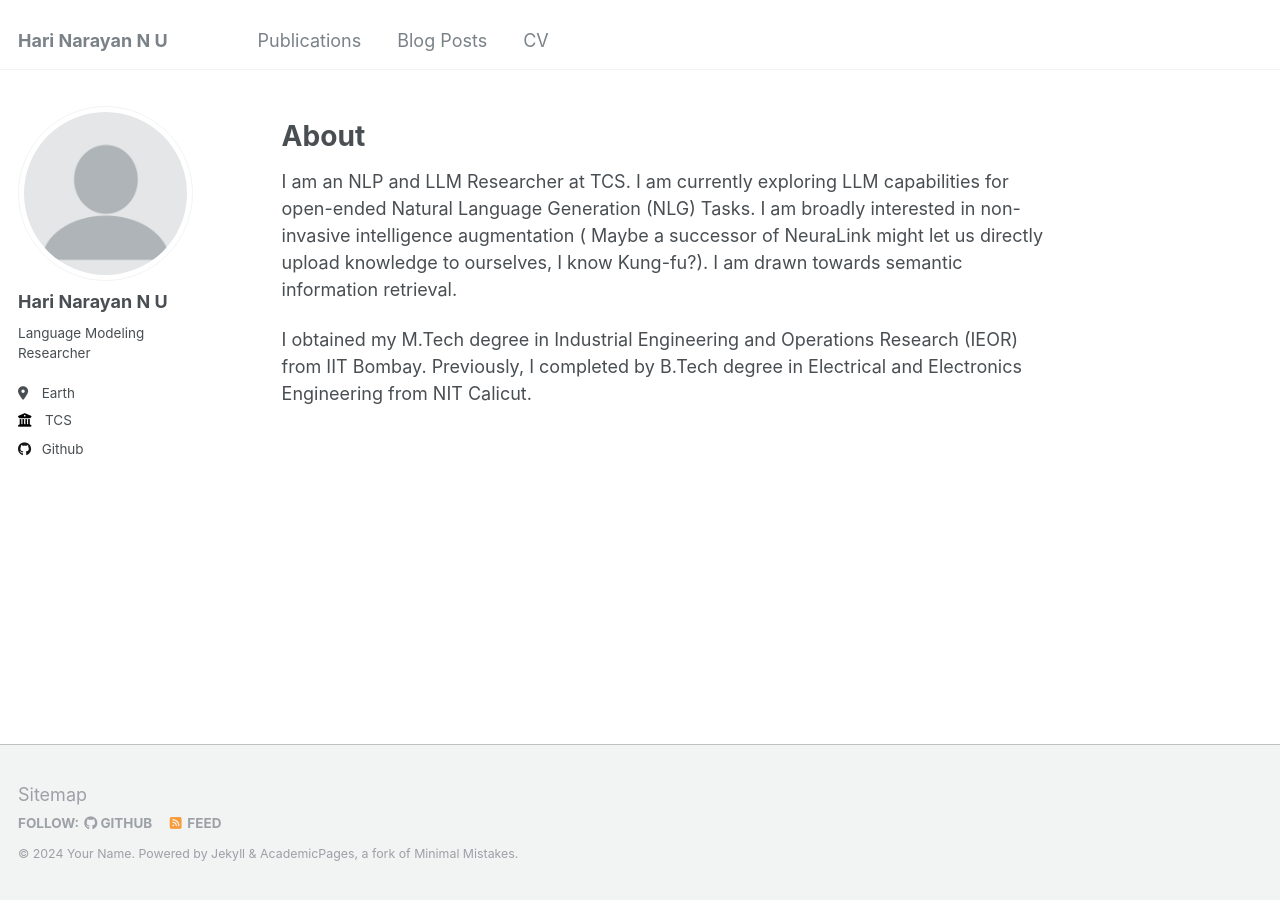
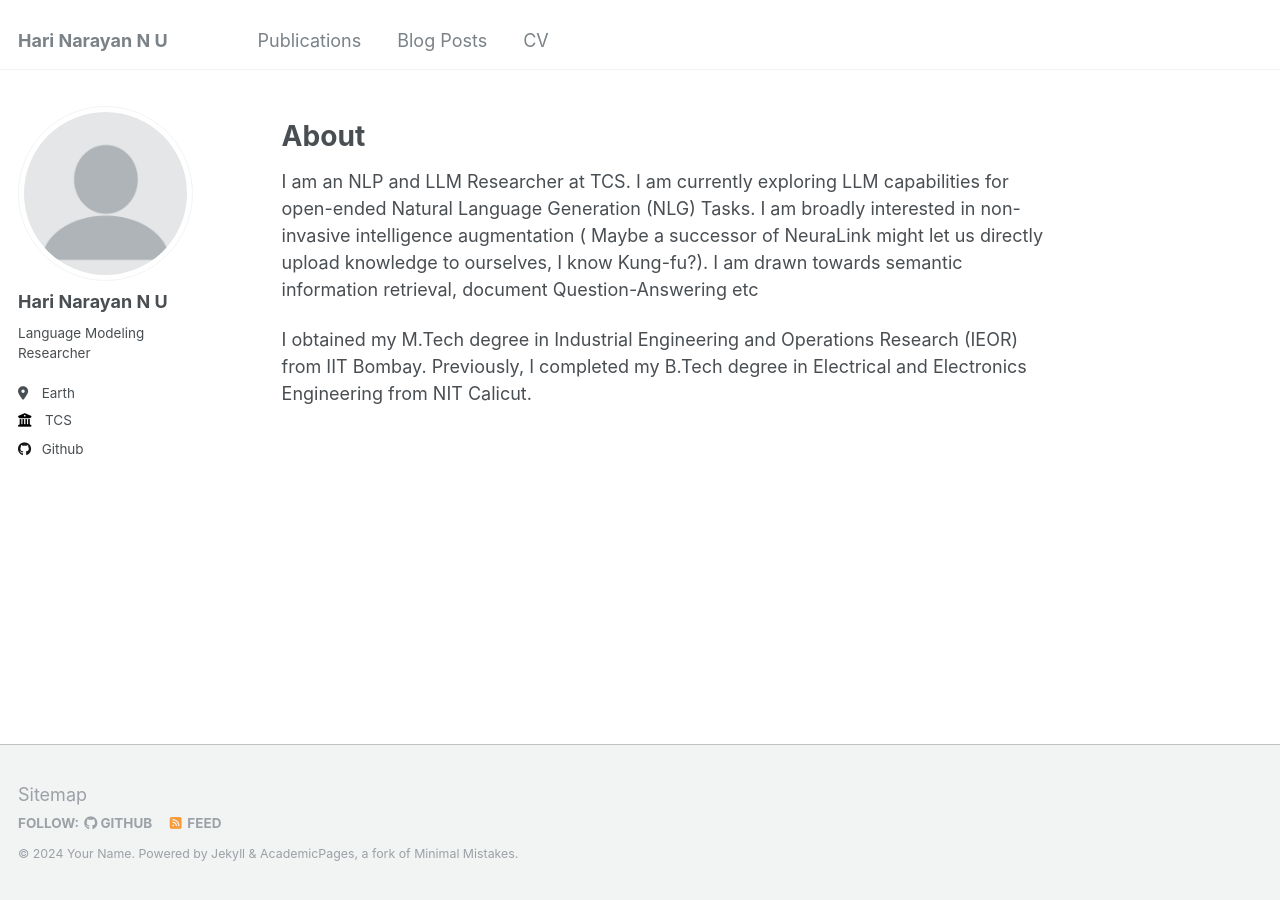
Before and after one commit to Hari-101/Hari-101.github.io, a Jekyll site: the page built from _pages/about.md, in a window 1280 px wide. Built offline with Jekyll 4.4.1, drawn with Linux system fonts in a browser that asks for light colours.

Commit message:
Update about.md

```diff
--- a/_pages/about.md
+++ b/_pages/about.md
@@ -9,6 +9,6 @@ redirect_from:
 
 About
 ======
-I am an NLP and LLM Researcher at TCS.  I am currently exploring LLM capabilities for open-ended Natural Language Generation (NLG) Tasks. I am broadly interested in non-invasive intelligence augmentation ( Maybe a successor of NeuraLink might let us directly upload knowledge to ourselves, I know Kung-fu?). I am drawn towards semantic information retrieval.
+I am an NLP and LLM Researcher at TCS.  I am currently exploring LLM capabilities for open-ended Natural Language Generation (NLG) Tasks. I am broadly interested in non-invasive intelligence augmentation ( Maybe a successor of NeuraLink might let us directly upload knowledge to ourselves, I know Kung-fu?). I am drawn towards semantic information retrieval, document Question-Answering etc
 
-I obtained my M.Tech degree in Industrial Engineering and Operations Research (IEOR) from IIT Bombay. Previously, I completed by B.Tech degree in Electrical and Electronics Engineering from NIT Calicut.
+I obtained my M.Tech degree in Industrial Engineering and Operations Research (IEOR) from IIT Bombay. Previously, I completed my B.Tech degree in Electrical and Electronics Engineering from NIT Calicut.
```
